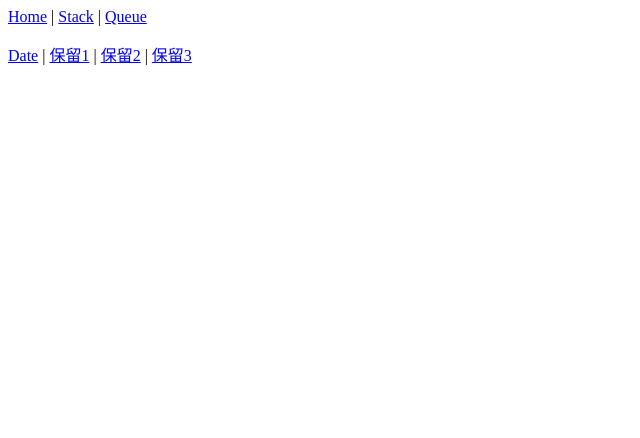
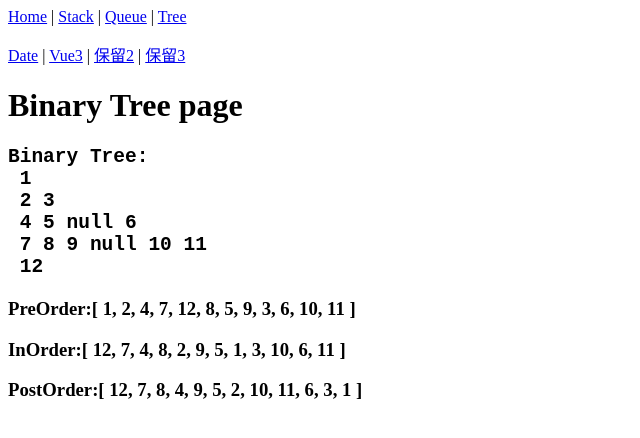
Before and after one commit to goldshoot0720/nuxt20250705dsa0418, a Nuxt app: page /Tree/BinaryTree in a window 1280 px wide. Shown: the top 438 px of the page, without its empty margins (0-640 px from the left). Built offline with nearby package versions, Linux system fonts and the light colour scheme.

Commit message:
PreOrder InOrder PostOrder

```diff
--- a/app.vue
+++ b/app.vue
@@ -3,11 +3,13 @@
     <nav style="margin-bottom: 1rem">
       <NuxtLink to="/">Home</NuxtLink> |
       <NuxtLink to="/Stack">Stack</NuxtLink> |
-      <NuxtLink to="/Queue"> Queue</NuxtLink>
+      <NuxtLink to="/Queue">Queue</NuxtLink> |
+      <NuxtLink to="/Tree">Tree</NuxtLink>
     </nav>
     <nav style="margin-bottom: 1rem">
-      <NuxtLink to="/Date">Date</NuxtLink> | <NuxtLink to="/">保留1</NuxtLink> |
-      <NuxtLink to="/">保留2</NuxtLink> | <NuxtLink to="/">保留3</NuxtLink>
+      <NuxtLink to="/Date">Date</NuxtLink> |
+      <NuxtLink to="/Vue3">Vue3</NuxtLink> | <NuxtLink to="/">保留2</NuxtLink> |
+      <NuxtLink to="/">保留3</NuxtLink>
     </nav>
     <NuxtLayout>
       <NuxtPage />
--- /dev/null
+++ b/layouts/tree.vue
@@ -0,0 +1,9 @@
+<template>
+  <div>
+    <nav style="margin-bottom: 1rem">
+      <NuxtLink to="/Tree/BinaryTree">Binary Tree</NuxtLink> |
+      <NuxtLink to="/Tree/BinaryHeap">Binary Heap</NuxtLink>
+    </nav>
+    <NuxtPage />
+  </div>
+</template>
--- /dev/null
+++ b/pages/Tree/BinaryHeap/index.vue
@@ -0,0 +1,3 @@
+<template>
+  <h1>Binary Heap page</h1>
+</template>
--- /dev/null
+++ b/pages/Tree/BinaryTree/index.vue
@@ -0,0 +1,119 @@
+<template>
+  <h1>Binary Tree page</h1>
+  <h2>
+    <pre>Binary Tree:{{ bt.toBinaryTreeString() }}</pre>
+  </h2>
+  <h3>PreOrder:{{ bt.PreOrder() }}</h3>
+  <h3>InOrder:{{ bt.InOrder() }}</h3>
+  <h3>PostOrder:{{ bt.PostOrder() }}</h3>
+</template>
+<script setup>
+class MyNode {
+  constructor(value) {
+    this.value = value;
+    this.left = null;
+    this.right = null;
+    this.height = 0;
+  }
+}
+class BinaryTree {
+  constructor() {
+    this.root = null;
+  }
+  AddNode(value, position = [], direction = null) {
+    let current = this.root;
+    let myNode = new MyNode(value);
+    let height = 0;
+    for (let i = 0; i < position.length; i++) {
+      if (position[i] === "root") {
+        current = this.root;
+      } else if (position[i] === "left") {
+        current = current.left;
+      } else if (position[i] === "right") {
+        current = current.right;
+      }
+      height++;
+    }
+    myNode.height = height;
+    if (direction === "root") {
+      myNode.height = 0;
+      this.root = myNode;
+    } else if (direction === "left") {
+      current.left = myNode;
+    } else if (direction === "right") {
+      current.right = myNode;
+    }
+  }
+  toBinaryTreeString() {
+    let height = 0;
+    if (this.root) {
+      let current = this.root;
+      let temp = [];
+      let str = "\n";
+      while (current) {
+        if (current.left) {
+          temp.push(current.left);
+        }
+        if (current.right) {
+          temp.push(current.right);
+        }
+        if (current.height > height) {
+          str = str + "\n";
+          height++;
+        }
+        str = str + " " + current.value;
+        if (temp.length === 0) {
+          break;
+        }
+        current = temp.shift();
+      }
+      return str;
+    } else {
+      return "null";
+    }
+  }
+  PreOrder(myNode = this.root, arr = []) {
+    if (!myNode) return arr;
+    if (myNode.value) {
+      arr.push(myNode.value);
+    }
+    this.PreOrder(myNode.left, arr);
+    this.PreOrder(myNode.right, arr);
+    return arr;
+  }
+  InOrder(myNode = this.root, arr = []) {
+    if (!myNode) return arr;
+    this.InOrder(myNode.left, arr);
+    if (myNode.value) {
+      arr.push(myNode.value);
+    }
+    this.InOrder(myNode.right, arr);
+    return arr;
+  }
+  PostOrder(myNode = this.root, arr = []) {
+    if (!myNode) return arr;
+    this.PostOrder(myNode.left, arr);
+    this.PostOrder(myNode.right, arr);
+    if (myNode.value) {
+      arr.push(myNode.value);
+    }
+    return arr;
+  }
+}
+
+let bt = new BinaryTree();
+bt.AddNode(1, ["root"], "root");
+bt.AddNode(2, ["root"], "left");
+bt.AddNode(3, ["root"], "right");
+bt.AddNode(4, ["root", "left"], "left");
+bt.AddNode(5, ["root", "left"], "right");
+bt.AddNode(null, ["root", "right"], "left");
+bt.AddNode(6, ["root", "right"], "right");
+bt.AddNode(7, ["root", "left", "left"], "left");
+bt.AddNode(8, ["root", "left", "left"], "right");
+bt.AddNode(9, ["root", "left", "right"], "left");
+bt.AddNode(null, ["root", "left", "right"], "right");
+bt.AddNode(10, ["root", "right", "right"], "left");
+bt.AddNode(11, ["root", "right", "right"], "right");
+bt.AddNode(12, ["root", "left", "left", "left"], "left");
+</script>
--- /dev/null
+++ b/pages/Tree/index.vue
@@ -0,0 +1,9 @@
+<template>
+  <h1>Tree page</h1>
+</template>
+
+<script setup>
+definePageMeta({
+  layout: "tree",
+});
+</script>
--- /dev/null
+++ b/pages/Vue3/index.vue
@@ -0,0 +1,6 @@
+<template>
+  <h1>Vue3 page</h1>
+</template>
+<script setup>
+import { ref } from "vue";
+</script>
```
Also changed, not shown: 1 other file (tests, documents, lock files or other folders).
